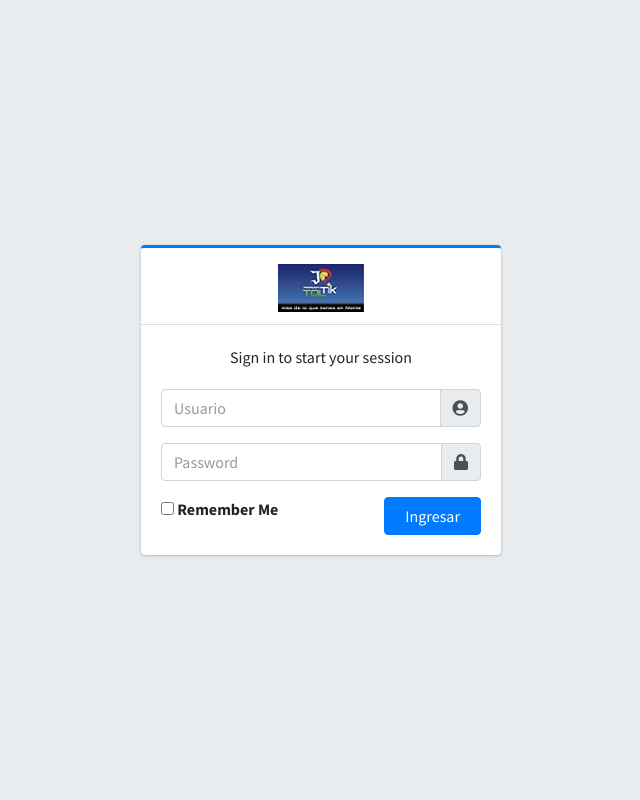
After one commit to rbnm56/rep-persan, a PHP site: page /login.php in a window 1280 px wide. The commit adds this page. Shown: the whole page, without its empty margins (319-959 px from the left). Run offline with PHP 8.4, Linux system fonts and the light colour scheme.

Commit message:
Vistas caja, se agrega imagen y pie pagina. vista login

```diff
--- a/caja.php
+++ b/caja.php
@@ -81,7 +81,7 @@ include_once 'templates/sidebar.php';
                         <div class="modal-body">
                             <div class="card-body">
                                 <div class="form-group">
-                                    <label for="nombre">Nombre</label>
+                                    <label for="nombre">Fecha</label>
                                     <input type="text" class="form-control" name="nombre" id="nombre" placeholder="Escriba el nombre del cliente">
                                 </div>
                                 <div class="form-group">
--- /dev/null
+++ b/login.php
@@ -0,0 +1,59 @@
+<?php
+include_once 'templates/header.php';
+?>
+
+<body class="hold-transition login-page">
+  <!-- Main content -->
+  <div class="login-box">
+    <!-- /.login-logo -->
+    <div class="card card-outline card-primary">
+      <div class="card-header text-center">
+        <a href="#" class="h1"><img src="dist/img/PersanTaltikLogo.jpg"></a>
+      </div>
+      <div class="card-body">
+        <p class="login-box-msg">Sign in to start your session</p>
+
+        <form action="#" method="post">
+          <div class="input-group mb-3">
+            <input type="email" class="form-control" placeholder="Usuario">
+            <div class="input-group-append">
+              <div class="input-group-text">
+                <span class="fas fa-user-circle"></span>
+              </div>
+            </div>
+          </div>
+          <div class="input-group mb-3">
+            <input type="password" class="form-control" placeholder="Password">
+            <div class="input-group-append">
+              <div class="input-group-text">
+                <span class="fas fa-lock"></span>
+              </div>
+            </div>
+          </div>
+          <div class="row">
+            <div class="col-8">
+              <div class="icheck-primary">
+                <input type="checkbox" id="remember">
+                <label for="remember">
+                  Remember Me
+                </label>
+              </div>
+            </div>
+            <!-- /.col -->
+            <div class="col-4">
+              <button type="submit" class="btn btn-primary btn-block">Ingresar</button>
+            </div>
+            <!-- /.col -->
+          </div>
+        </form>
+        <!-- /.social-auth-links -->
+      </div>
+      <!-- /.card-body -->
+    </div>
+    <!-- /.card -->
+    <!-- /.content -->
+  </div>
+
+</body>
+
+</html>
--- a/templates/header.php
+++ b/templates/header.php
@@ -11,6 +11,7 @@
   <link rel="stylesheet" href="plugins/fontawesome-free/css/all.min.css">
   <!-- Theme style -->
   <link rel="stylesheet" href="dist/css/adminlte.min.css">
+  <link rel="stylesheet" href="dist/css/estilos.css">
   <!-- JsGrid -->
   <link rel="stylesheet" href="plugins/jsgrid/jsgrid.min.css">
   <link rel="stylesheet" href="plugins/jsgrid/jsgrid-theme.min.css">
```
Also changed, not shown: templates/footer.php (+9 -7 lines), dist/img/PersanTaltikLogo.jpg (added), dist/img/PersanTaltikLogo.png (added).
